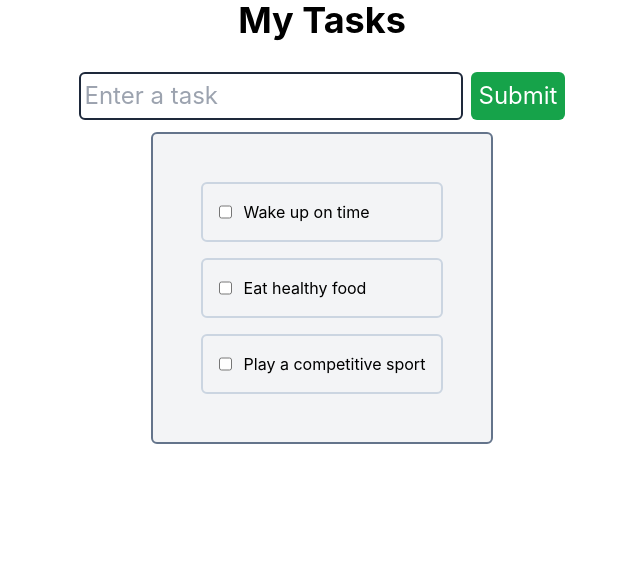
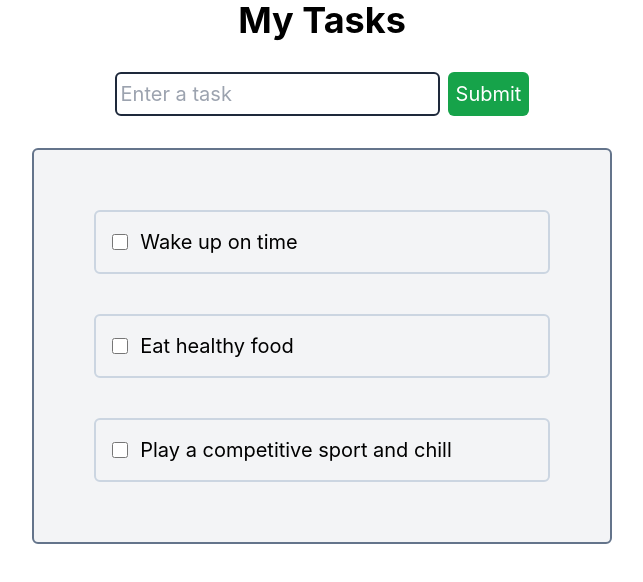
Before and after one commit to Tejas204/Draggable-Components-DND-Kit, a React (Create React App) app: page / in a window 1280 px wide. Shown: the top 582 px of the page, without its empty margins (318-961 px from the left). Built offline with nearby package versions, Linux system fonts and the light colour scheme.

Commit message:
Added styling

```diff
--- a/src/App.js
+++ b/src/App.js
@@ -21,7 +21,7 @@ function App() {
     },
     {
       'id': 3,
-      'name': "Play a competitive sport",
+      'name': "Play a competitive sport and chill",
       'state': false
     }
 
@@ -38,17 +38,17 @@ function App() {
       <DndContext collisionDetection={closestCorners}>
           <div className='flex flex-col items-center'>
             {/* Form */}
-            <form className='flex flex-row text-md md:text-2xl mt-5 p-6 md:p-3 space-x-2'>
+            <form className='flex flex-row text-md md:text-lg lg:text-xl mt-5 p-6 md:p-3 space-x-2'>
               <input type='text' placeholder='Enter a task' className='p-1 border-2 border-slate-800 rounded-md'></input>
               <button type='submit' className='p-2 bg-green-600 text-white rounded-md'>Submit</button>
             </form>
 
             {/* Tasks */}
-            <div className='flex flex-col border-2 border-slate-500 rounded-md bg-gray-100 p-6 md:p-12 gap-y-4'>
+            <div className='flex flex-col border-2 border-slate-500 rounded-md bg-gray-100 p-6 md:p-12 gap-y-4 mt-5'>
               {tasks.map((task, index) => {
                   return(
-                    <div key={index} className='flex flex-between space-x-3 p-4 rounded-md border-2 border-slate-300'>
-                      <input type='checkbox'></input>
+                    <div key={index} className='flex flex-between items-center space-x-3 text-sm md:text-md lg:text-lg xl:text-xl m-1 md:m-2 lg:m-3 p-2 md:p-4 md:pr-24 rounded-md border-2 border-slate-300'>
+                      <input type='checkbox' className='h-4 w-4'></input>
                       <p>{task.name}</p>
                   </div>
                   )
```
